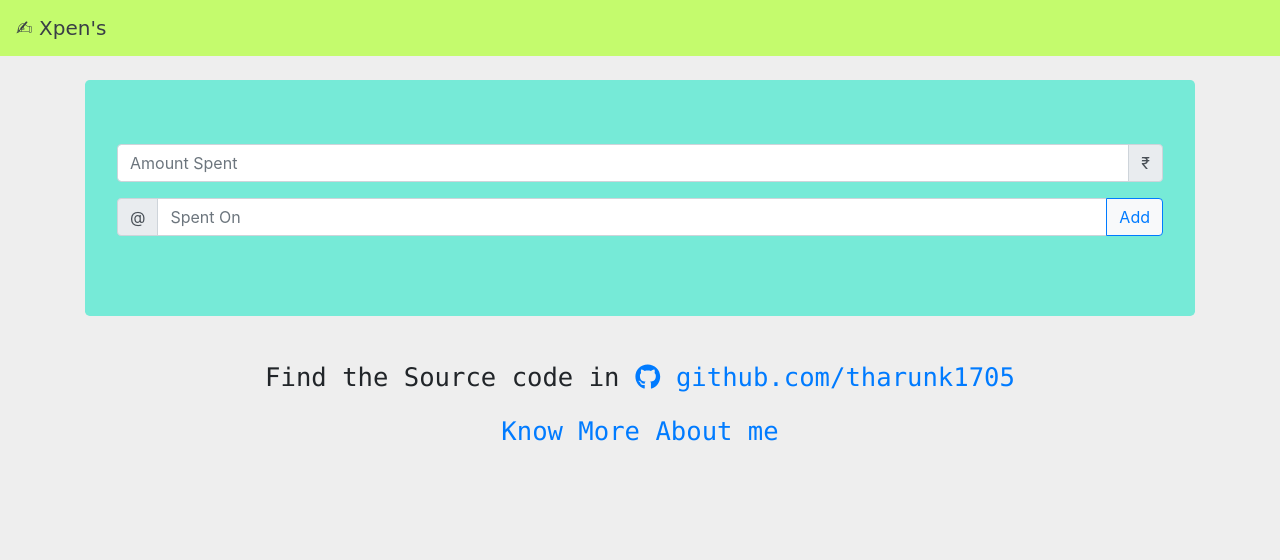
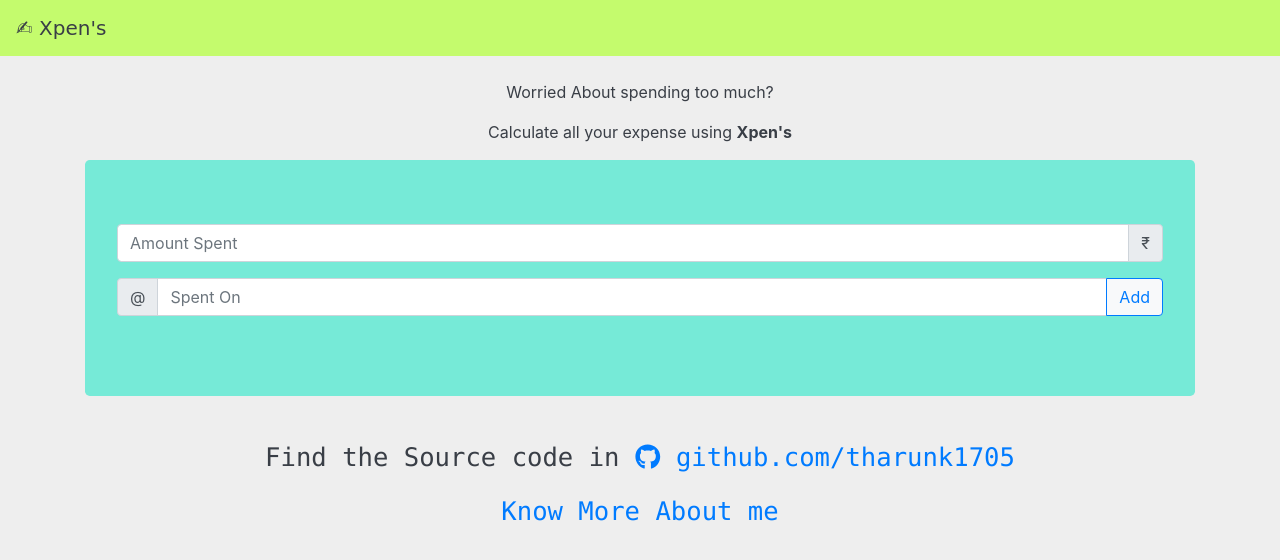
Before and after one commit to tharunk1705/Xpen-s-app, a plain HTML site: page index.html in a window 1280 px wide. Drawn offline with nearby package versions, Linux system fonts and the light colour scheme; a web font is replaced by a local one.

Commit message:
Sixth Commit

```diff
--- a/index.html
+++ b/index.html
@@ -25,6 +25,10 @@
     </nav>
     <div class="container-fluid bg-light fluidBgColor">
         <div class="container">
+            <div class="brandText">
+                <p>Worried About spending too much?</p>
+                <p>Calculate all your expense using <strong>Xpen's</strong> </p>
+            </div>
             <div class="jumbotron jumbotronBgColor">
                 <div class="input-group mb-3">
                     <input
--- a/styles.css
+++ b/styles.css
@@ -15,6 +15,13 @@ html {
 
 .brandFont{
     font-family: 'Fondamento', cursive;
+}
+.brandText{
+    position: relative;
+    top:40px;
+    text-align: center;
+    font-size: 1em;
+    color: #393e46;
 }
 .fluidBgColor{
     position: relative;
@@ -36,6 +43,7 @@ html {
 .linkGit{
     font-family: Consolas;
     position: relative;
+    color: #393e46;
     top: 50px;
     text-align: center;
     font-size: 2vw;
```
